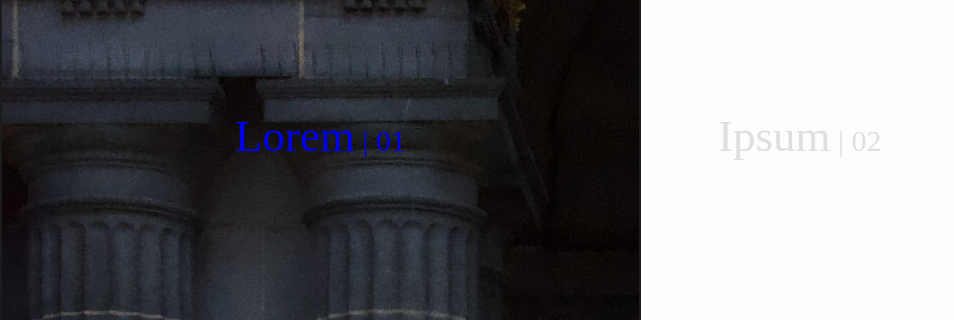
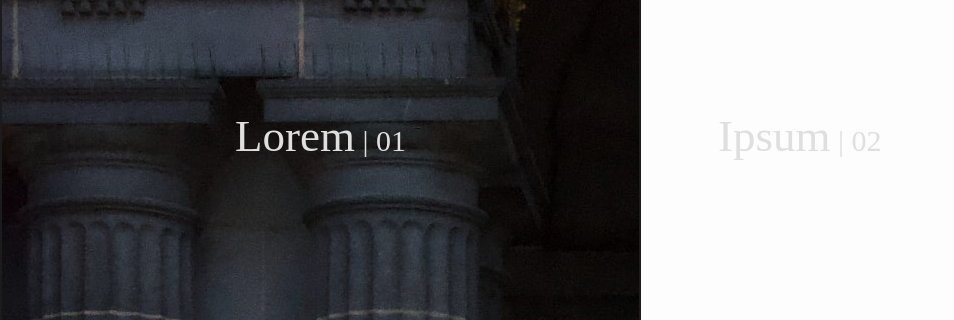
Before and after one commit to emiltsn/emiltsn.github.io, a plain HTML site: page index.html in a window 1280 px wide. Shown: the part 176-496 px from the top of the page, 0-954 px from the left. Drawn offline with Linux system fonts and the light colour scheme; a web font is replaced by a local one.

Commit message:
Add files via upload

```diff
--- a/index.html
+++ b/index.html
@@ -22,7 +22,7 @@
 
     <div class="container">
       <div class="bg2">
-        <h2><a href="pages/case1.html">Lorem<span> | 01</span></a></h2>
+        <h2>Lorem<span> | 01</span></h2>
         <!-- <p>graphic design</p> -->
       </div>
       <div class="bg3">
```
